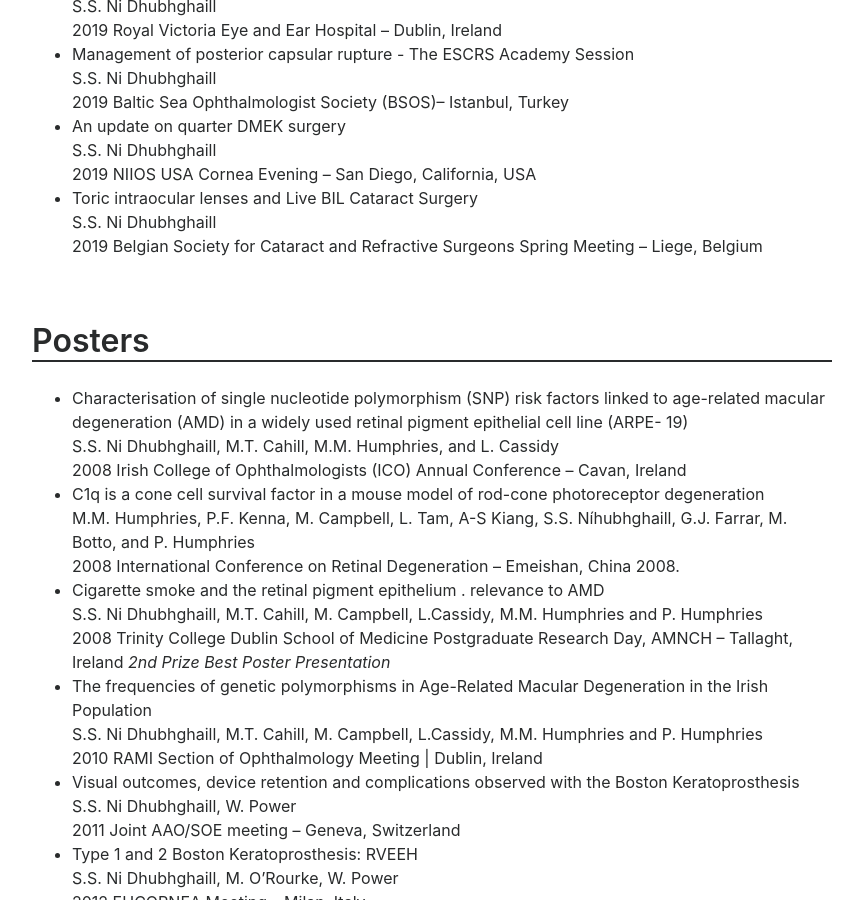
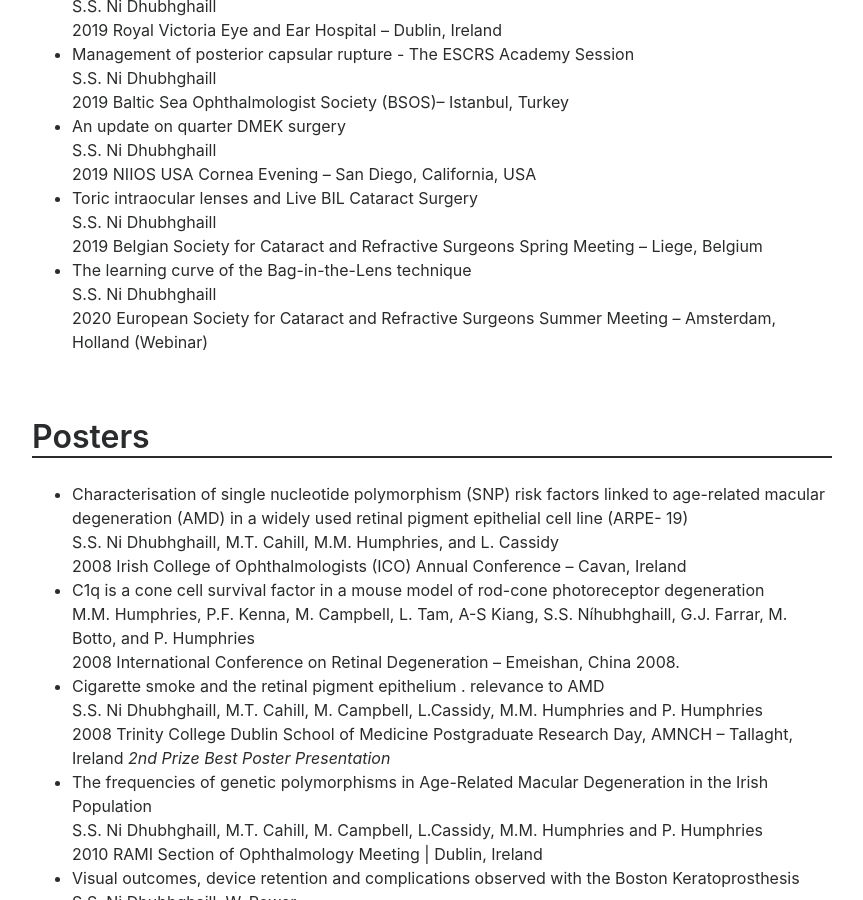
Before and after one commit to sorchanidhubhghaill/cv, a Jekyll site: the page built from index.md, in a window 1280 px wide and 900 px high, scrolled down 9431 px. Shown: the whole window, without its empty margins (208-1071 px from the left). Built offline with Jekyll 4.4.1, drawn with Linux system fonts in a browser that asks for light colours.

Commit message:
Update index.md

```diff
--- a/index.md
+++ b/index.md
@@ -356,6 +356,9 @@ Completed rotations in general surgery, maxillofacial surgery, gastroenterology
  - Toric intraocular lenses and Live BIL Cataract Surgery
      S.S. Ni Dhubhghaill
      2019 Belgian Society for Cataract and Refractive Surgeons Spring Meeting -- Liege, Belgium
+ - The learning curve of the Bag-in-the-Lens technique
+     S.S. Ni Dhubhghaill
+     2020 European Society for Cataract and Refractive Surgeons Summer Meeting -- Amsterdam, Holland (Webinar)
 
 ## Posters
 
```
